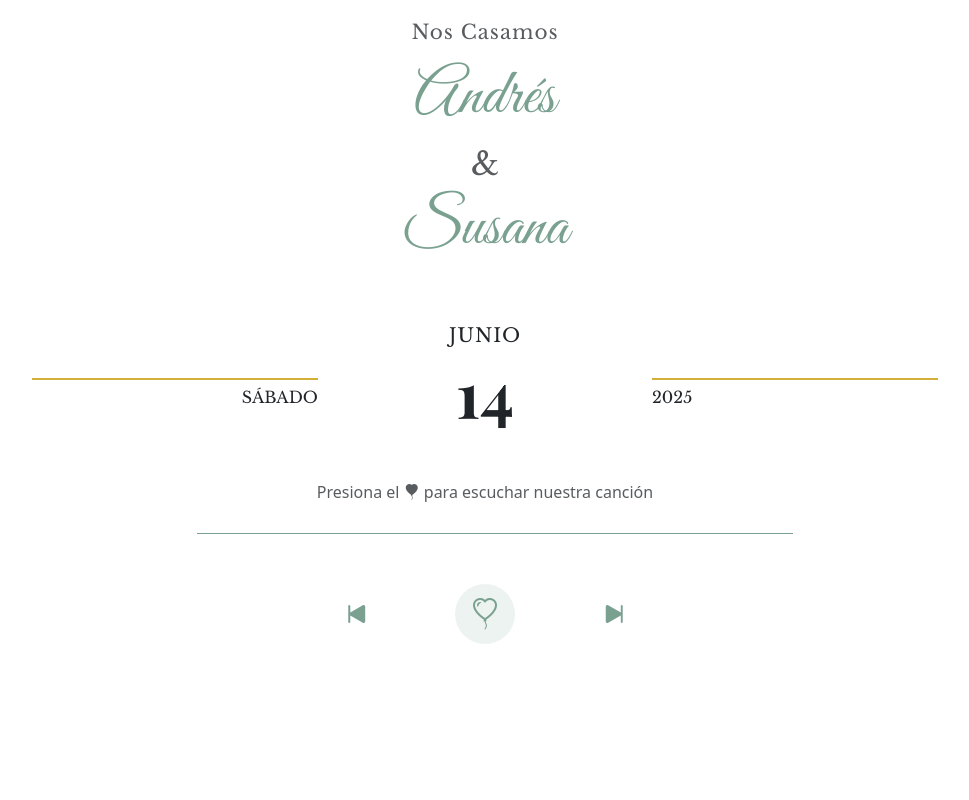
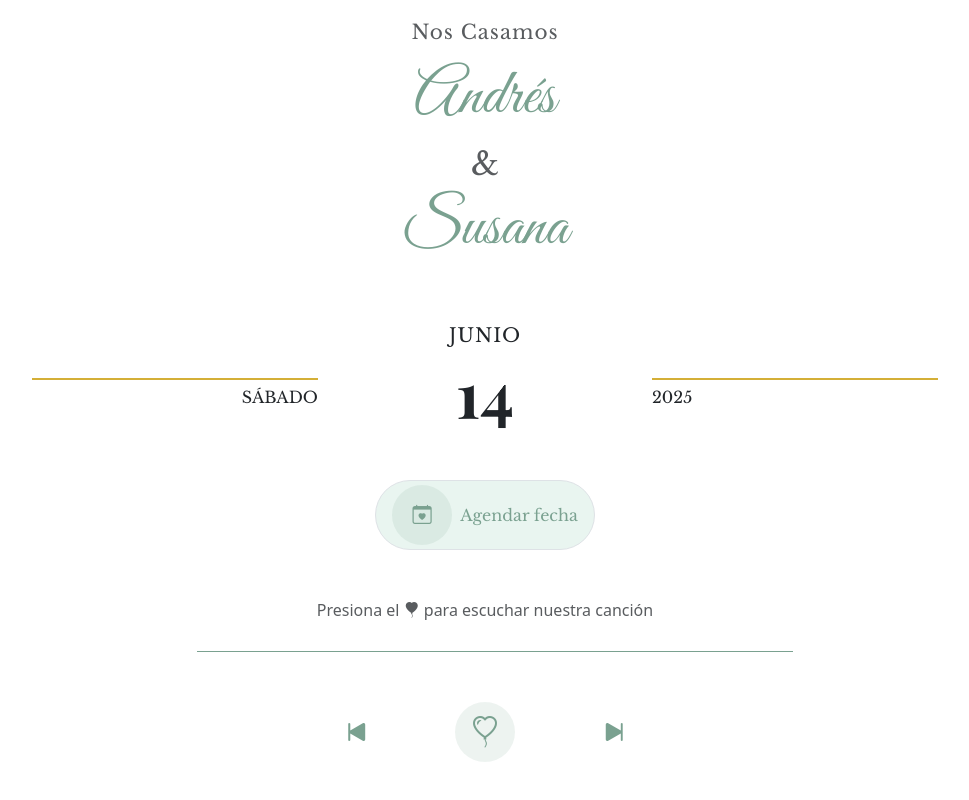
Before and after one commit to JorgeAndres-GitHub/Weeding-template, a React (Vite) app: page / in a window 1280 px wide. Shown: the part 458-1258 px from the top of the page, without its empty margins (155-1124 px from the left). Before the commit the page ends 1158 px from the top, so only its background shows below. Built offline with nearby package versions, Linux system fonts and the light colour scheme.

Commit message:
Agregar google calendar

```diff
--- /dev/null
+++ b/src/components/scheduleButton.jsx
@@ -0,0 +1,42 @@
+export function ScheduleButton() {
+      const googleCalendarUrl = "https://www.google.com/calendar/render?action=TEMPLATE&text=Nos+Casamos+%F0%9F%92%8D&dates=20250614T160000Z/20250614T180000Z&details=¡Acompáñanos+en+este+día+tan+especial!";
+    return (
+        <>
+            <div className="d-flex align-items-center justify-content-center">
+                <a href={googleCalendarUrl} target="_blank" rel="noopener noreferrer" className="text-decoration-none">
+                    <div className="d-flex align-items-center schedule-btn px-3 py-1 rounded-pill border">
+                        <div className="icon-circle d-flex justify-content-center align-items-center me-2">
+                        <i class="bi bi-calendar-heart"></i>
+                        </div>
+                        <span className="schedule-text">Agendar fecha</span>
+                    </div>
+                </a>
+            </div>
+
+                <style>{`
+                    .schedule-btn {
+                    background-color: #e9f5f0;
+                    border: 2px solid #7aa190;
+                    color: #7aa190;
+                    font-family: 'Libre Baskerville', serif;
+                    cursor: pointer;
+                    width: fit-content;
+                    }
+
+                    .icon-circle {
+                    background-color: #cde5dd;
+                    border-radius: 50%;
+                    width: 40px;
+                    height: 40px;
+                    font-size: 1.2rem;
+                    color: #7aa190;
+                    }
+
+                    .schedule-text {
+                    font-size: 1rem;
+                    font-weight: 500;
+                    }
+                `}</style>
+        </>
+    );
+}
--- a/src/components/weddingDate.jsx
+++ b/src/components/weddingDate.jsx
@@ -1,3 +1,5 @@
+import { ScheduleButton } from "./scheduleButton"
+
 export function WeddingDate() {
     return(
         <>
@@ -18,6 +20,10 @@ export function WeddingDate() {
                     </div>
                 </div>
             </div>
+            <div className="row align-items-center justify-content-center">
+                <ScheduleButton />
+            </div>
+
 
             {/* Google Fonts */}
             <link
```
